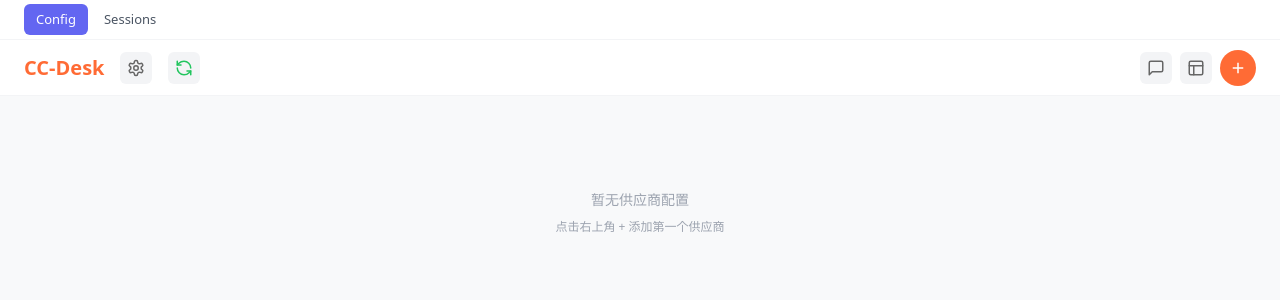
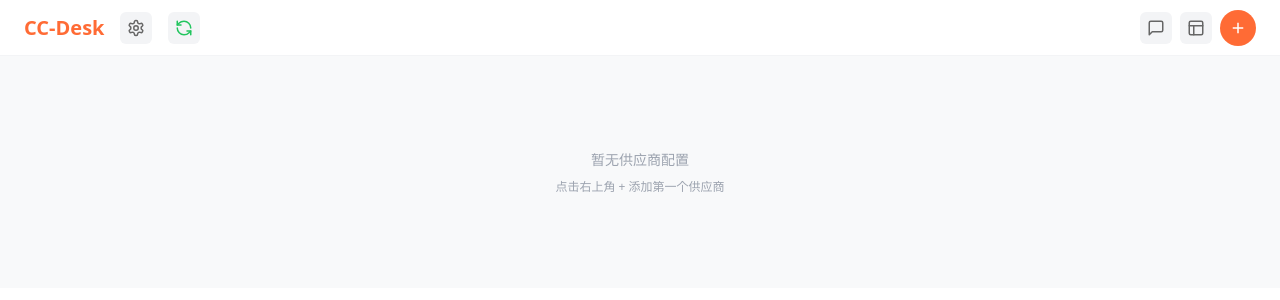
Before and after one commit to ZouZhao321/cc-desk, a Vue app: page / in a window 1280 px wide. Shown: the top 300 px of the page. Built offline with nearby package versions, Linux system fonts and the light colour scheme.

Commit message:
fix: 移除 Config/Sessions 标签栏，与设计稿保持一致
设计稿中 Config List Main 页面没有标签栏，直接是顶部栏 + 供应商列表。

```diff
--- a/src/components/AppContent.vue
+++ b/src/components/AppContent.vue
@@ -1,9 +1,8 @@
 <script setup lang="ts">
-import { ref, computed, onMounted } from 'vue'
+import { ref, onMounted } from 'vue'
 import { useMessage } from 'naive-ui'
 import ConfigListMain from './ConfigListMain.vue'
 import ProviderForm from './ProviderForm.vue'
-import SessionHistory from './SessionHistory.vue'
 import { useProviders } from '../composables/useProviders'
 import type { Provider } from '../types'
 
@@ -20,11 +19,8 @@ const {
 	testConnection
 } = useProviders()
 
-const activePage = ref<'config' | 'sessions'>('config')
 const currentView = ref<'list' | 'form'>('list')
 const editingProvider = ref<Provider | null>(null)
-const sessionDetailView = ref(false)
-const sessionPageActive = computed(() => activePage.value === 'sessions')
 
 function handleAdd() {
 	editingProvider.value = null
@@ -97,40 +93,13 @@ async function handleTest(api_key: string, base_url: string) {
 	return await testConnection(api_key, base_url)
 }
 
-function handleSessionDetailChange(isDetail: boolean) {
-	sessionDetailView.value = isDetail
-}
-
 onMounted(loadProviders)
 </script>
 
 <template>
 	<div class="flex flex-col w-full h-full bg-white font-sans">
-		<!-- 顶部 Tab 栏 -->
-		<div
-			v-if="!sessionPageActive"
-			class="flex items-center h-40px px-24px bg-white border-b border-gray-100 shrink-0 gap-4px"
-		>
-			<button
-				class="flex items-center gap-6px px-12px py-6px rounded-6px text-13px transition-colors"
-				:class="activePage === 'config' ? 'bg-indigo-500 text-white' : 'text-gray-600 hover:bg-gray-100'"
-				@click="activePage = 'config'"
-			>
-				Config
-			</button>
-			<button
-				class="flex items-center gap-6px px-12px py-6px rounded-6px text-13px transition-colors"
-				:class="activePage === 'sessions' ? 'bg-indigo-500 text-white' : 'text-gray-600 hover:bg-gray-100'"
-				@click="activePage = 'sessions'"
-			>
-				Sessions
-			</button>
-		</div>
-
-		<!-- 内容区 -->
-		<div class="flex-1 overflow-hidden">
 		<ConfigListMain
-				v-if="activePage === 'config' && currentView === 'list'"
+			v-if="currentView === 'list'"
 			:providers="providers"
 			:loading="loading"
 			@add="handleAdd"
@@ -139,18 +108,6 @@ onMounted(loadProviders)
 			@delete="handleDelete"
 			@activate="handleActivate"
 		/>
-			<ProviderForm
-				v-else-if="activePage === 'config' && currentView === 'form'"
-				:provider="editingProvider"
-				@save="handleSave"
-				@cancel="handleBack"
-				@test="handleTest"
-			/>
-			<SessionHistory
-				v-else-if="activePage === 'sessions'"
-				@detail-change="handleSessionDetailChange"
-				@back="activePage = 'config'"
-			/>
-		</div>
+		<ProviderForm v-else :provider="editingProvider" @save="handleSave" @cancel="handleBack" @test="handleTest" />
 	</div>
 </template>
```
Lines whose indentation alone changed are shown as unchanged.
